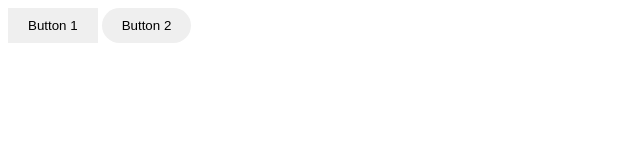
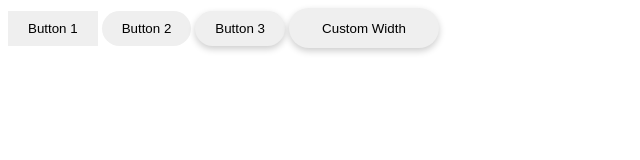
Before and after one commit to Pandelytics/Frontend, a plain HTML site: page index.html in a window 1280 px wide. Shown: the whole page, without its empty margins (0-640 px from the left). Drawn offline with Linux system fonts and the light colour scheme.

Commit message:
Added custom buttons

```diff
--- a/components/buttons.js
+++ b/components/buttons.js
@@ -1 +1,9 @@
-console.log('yo')
+const buttons = document.querySelectorAll('.btn');
+
+buttons.forEach(btn => {
+  // Get only buttons that has a data attribute
+  if (Object.entries(btn.dataset).length > 0) {
+    btn.style.width = btn.dataset.width;
+    btn.style.height = btn.dataset.height;
+  }
+});
--- a/index.html
+++ b/index.html
@@ -9,6 +9,9 @@
 <body>
   <button class="btn">Button 1</button>
   <button class="btn rounded">Button 2</button>
+  <button class="btn rounded raised">Button 3</button>
+  <!-- Button with custom width and height -->
+  <button class="btn rounded raised" data-width="150px" data-height="40px">Custom Width</button>
   <script src="./components/index.js" type="module"></script>
 </body>
 </html>
--- a/styles/buttons.css
+++ b/styles/buttons.css
@@ -7,3 +7,7 @@
 .btn.rounded {
   border-radius: 20px;
 }
+
+.btn.raised {
+  box-shadow: 0 3px 7px rgba(0, 0, 0, 0.2);
+}
```
